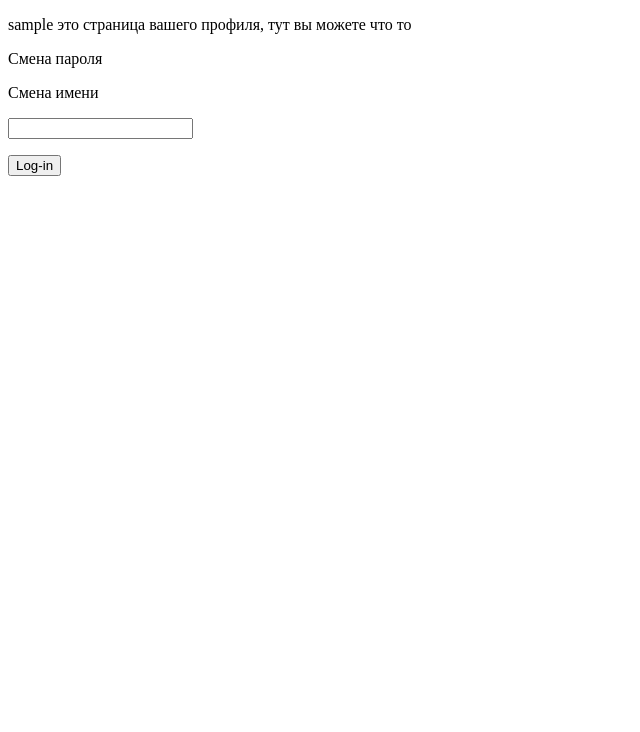
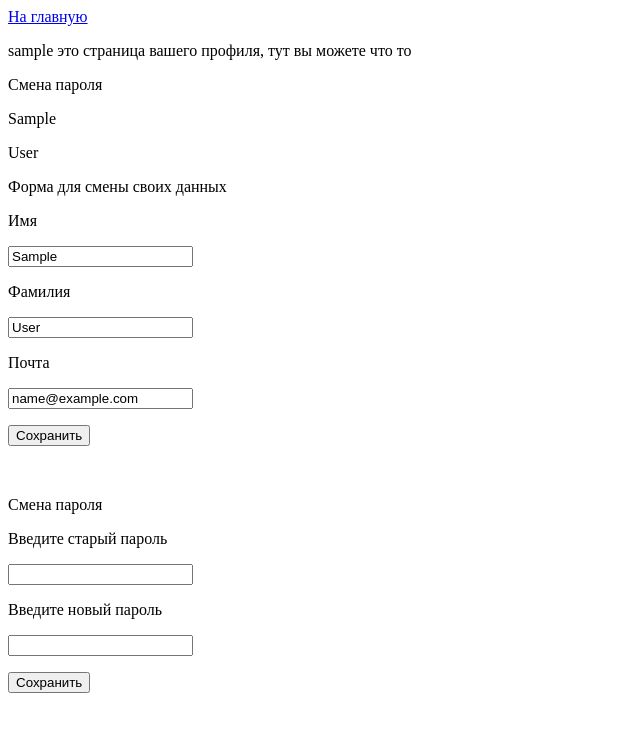
Before and after one commit to VEIIEV/ThreatModelGenerator-, a Django app: page /profils/my_account/ in a window 1280 px wide. Shown: the top 732 px of the page, without its empty margins (0-640 px from the left). Run offline with Django 4.2, Linux system fonts and the light colour scheme; the visitor is signed in with stand-in values (Sample User, id 1); data comes from the database, SQL or seed files in the repository.

Commit message:
Add reset password in profile and change sqllite on postreSql

```diff
--- a/profils/templates/profils/create_project.html
+++ b/profils/templates/profils/create_project.html
@@ -5,6 +5,7 @@
     <title>Title</title>
 </head>
 <body>
+<a href="{% url 'profils:rend_glavn' %}">На главную</a>
 <form action = "{% url 'profils:CreateProjects' %}" method="post">
         {% csrf_token %}
         <p>name_project</p>
--- a/profils/templates/profils/my_account.html
+++ b/profils/templates/profils/my_account.html
@@ -5,13 +5,33 @@
     <title>Профиль</title>
 </head>
 <body>
+<a href="{% url 'profils:rend_glavn' %}">На главную</a>
 <p>{{ request.user }} это страница вашего профиля, тут вы можете что то</p>
 <p>Смена пароля</p>
-<form>
+
+    <p>{{ user.first_name }}</p>
+    <p>{{ user.last_name }}</p>
+
+<p>Форма для смены своих данных</p>
+<form action = "{% url 'profils:MyAccount' %}" method="post">
+        {% csrf_token %}
+        <p>Имя</p>
+        <input type="text" name="firstname" value={{user.first_name}} >
+        <p>Фамилия</p>
+        <input type="text" name="lastname" value={{user.last_name}} >
+        <p>Почта</p>
+        <input type="email" name="email" value={{user.email}}>
+        <p><input type="submit" value="Сохранить"></p>
+</form>
+<br>
+<p>Смена пароля</p>
+<form method="post">
     {% csrf_token %}
-        <p>Смена имени</p>
-        <input type="text" name="login">
-        <p><input type="submit" value="Log-in"></p>
+    <p>Введите старый пароль</p>
+    <input type="text" name="oldpassword">
+    <p>Введите новый пароль</p>
+    <input type="text" name="newpassword">
+    <p><input type="submit" value="Сохранить"></p>
 </form>
 </body>
 </html>
--- a/profils/templates/profils/my_projects.html
+++ b/profils/templates/profils/my_projects.html
@@ -5,6 +5,7 @@
     <title>Title</title>
 </head>
 <body>
+<a href="{% url 'profils:rend_glavn' %}">На главную</a>
 <p>Проекты пользователя</p>
 <a href="{% url 'profils:CreateProjects' %}">Создать проект</a>
 
--- a/profils/views.py
+++ b/profils/views.py
@@ -1,5 +1,4 @@
-
-
+from django.contrib.auth.models import User
 from django.contrib.auth.decorators import login_required
 from django.core.paginator import Paginator
 from django.http import HttpRequest, HttpResponse
@@ -56,14 +55,35 @@ class Registration(View):
 #     return render(request, 'profils/my_account.html')
 
 class MyAccount(View):
-    @login_required(login_url='profils:logun_users')
     def post(self, request):
-        pass
+        if request.user.is_authenticated:
+            if request.POST['newpassword'] == '':
+                if request.user.is_authenticated:
+                    profile = User.objects.get(id=request.user.id)
+                    profile.first_name = request.POST['firstname']
+                    profile.last_name = request.POST['lastname']
+                    profile.email = request.POST['email']
+                    profile.save()
+                    return render(request, 'profils/my_account.html')
+                else:
+                    return render(request, 'profils/logun_users.html')
+            else:
+                u = User.objects.get(id=request.user.id)
+                u.set_password(request.POST['newpassword'])
+                u.save()
+                return render(request, 'profils/my_account.html')
+        else:
+            return render(request, 'profils/logun_users.html')
+    def get(self, request):
+        if request.user.is_authenticated:
+            profile = User.objects.get(id=request.user.id)
 
-
-    def get(self, request):
-        return render(request, 'profils/my_account.html')
-
+            data = {
+                'user': profile
+            }
+            return render(request, 'profils/my_account.html', context=data)
+        else:
+            return render(request, 'profils/logun_users.html')
 
 
 
```
Also changed, not shown: ThreatModelGenerator/settings.py (+13 -2 lines).
